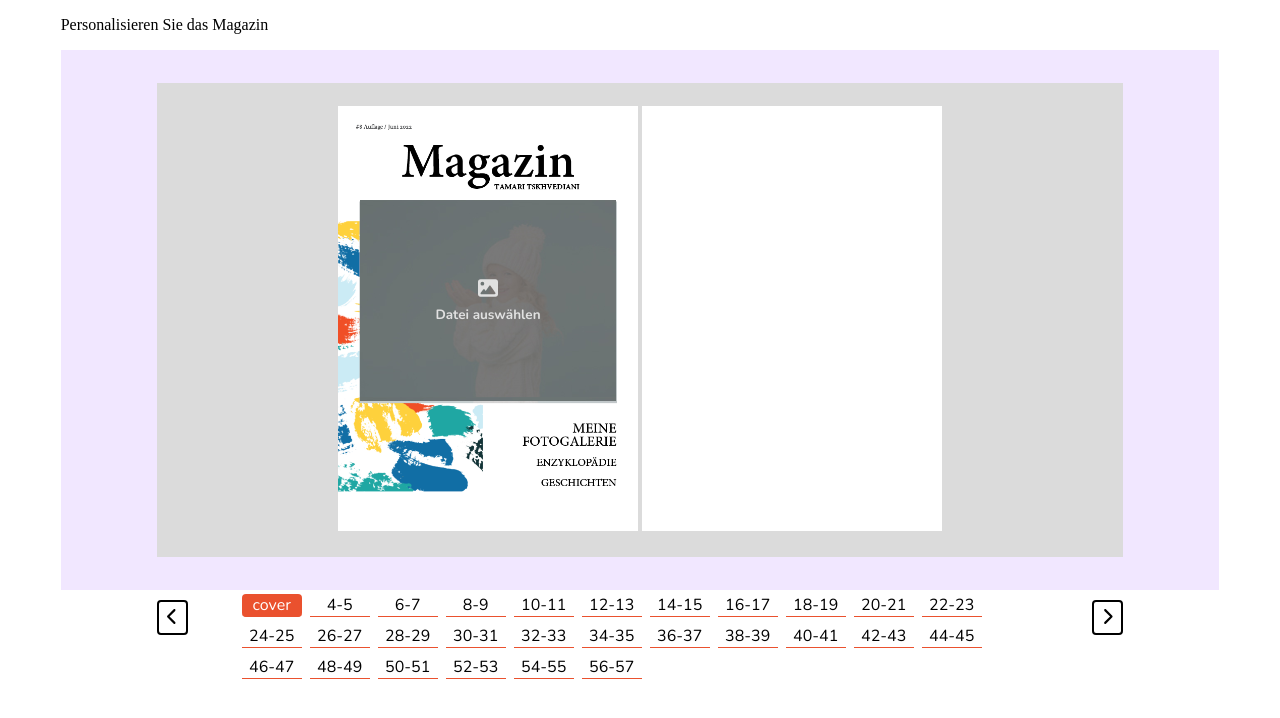
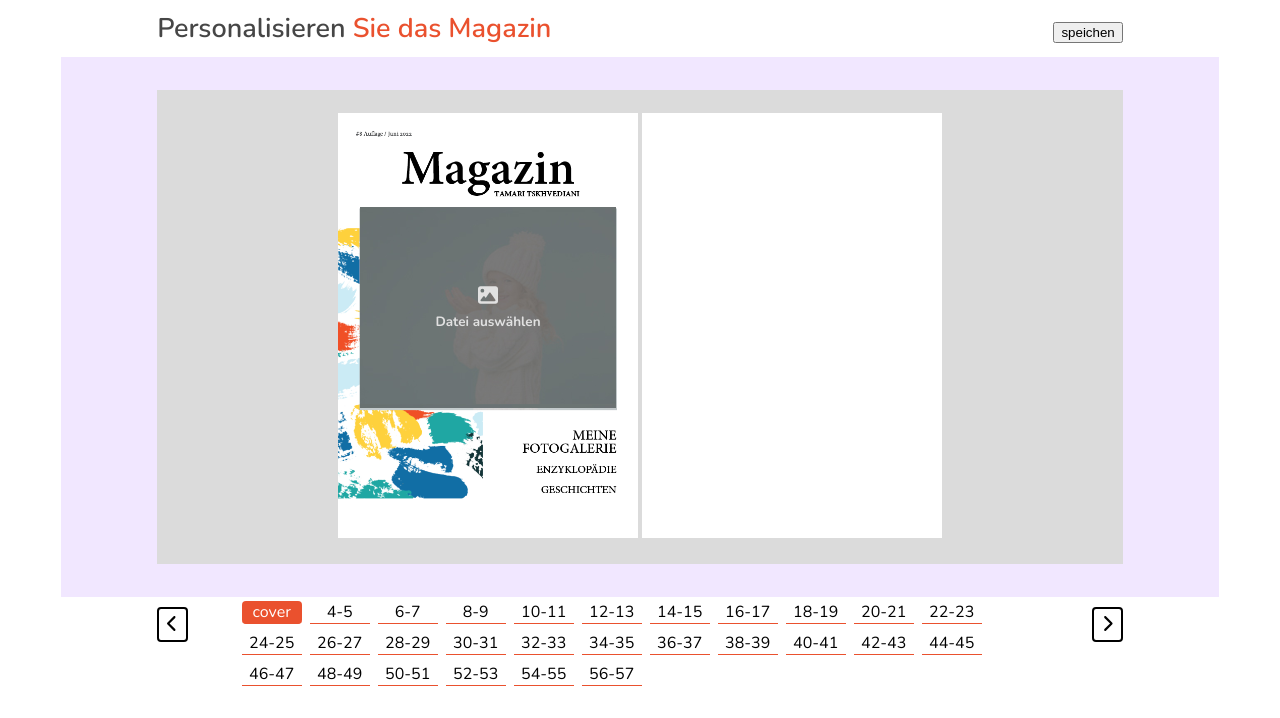
Before and after one commit to Ilia898/Angular-SASS-project-page-banners, an Angular app in the folder pagesandparts/: page /post in a window 1280 px wide. Shown: the top 718 px of the page. Built offline with nearby package versions, Linux system fonts and the light colour scheme.

Commit message:
22.03.23-2

```diff
--- a/pagesandparts/src/app/pages/editor/editor.component.html
+++ b/pagesandparts/src/app/pages/editor/editor.component.html
@@ -3,8 +3,9 @@
 </div> -->
 
 <div class="col-11-xs main-container">
-  <div class="header">
-    <p>Personalisieren <span>Sie das Magazin</span></p>
+  <div class="col-10-xs header">
+    <h4>Personalisieren <span>Sie das Magazin</span></h4>
+    <div><button>speichen</button></div>
   </div>
   <div class="col-12-xs pages">
     <div class="col-10-xs pages-block">
--- a/pagesandparts/src/app/pages/editor/editor.component.scss
+++ b/pagesandparts/src/app/pages/editor/editor.component.scss
@@ -24,7 +24,21 @@
   margin: auto;
 
 
-  .header{}
+  .header{
+    display: flex;
+    margin: 10px auto;
+    justify-content: space-between;
+    font-family: NsemiBold;
+    font-size: 27px;
+    color: $mytext;
+
+    h4{
+      margin: 0;
+      span{
+        color: $myPrimary1;
+      }
+    }
+  }
 
   .pages{
     display: flex;
```
